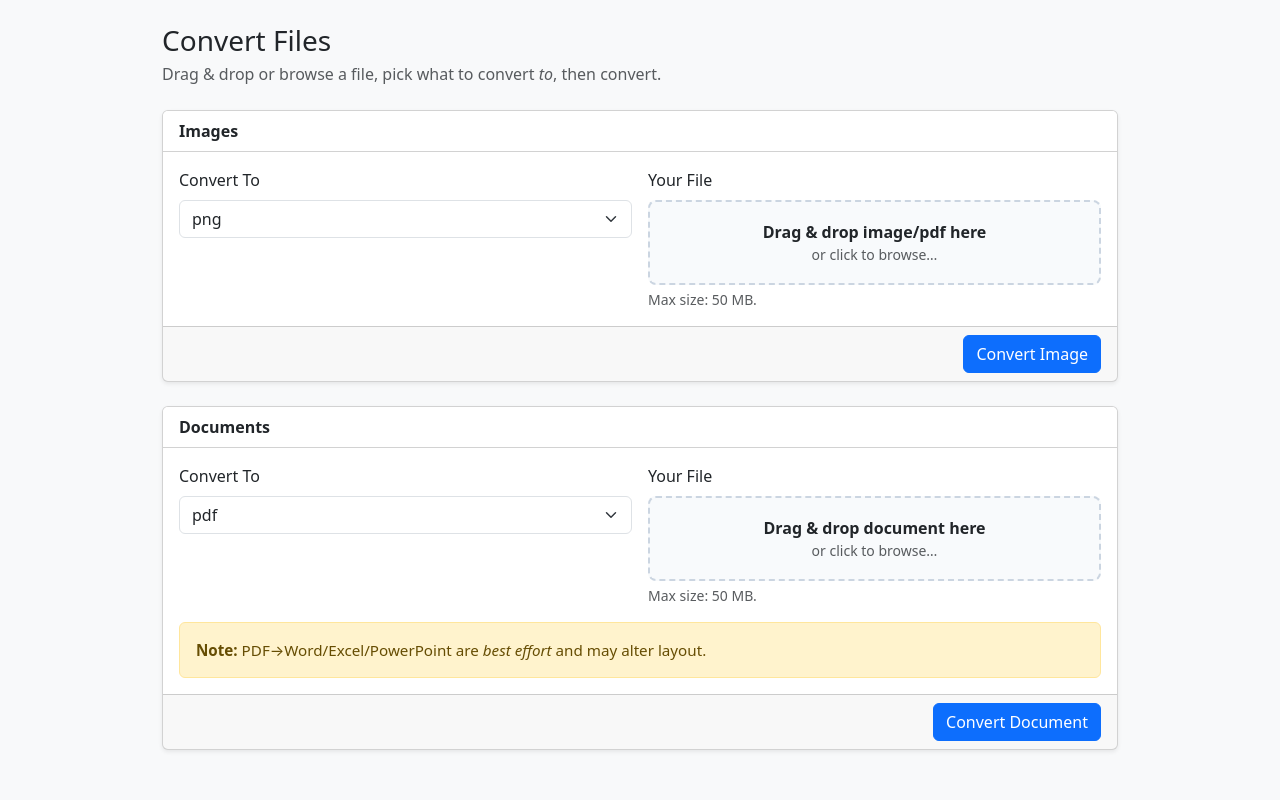
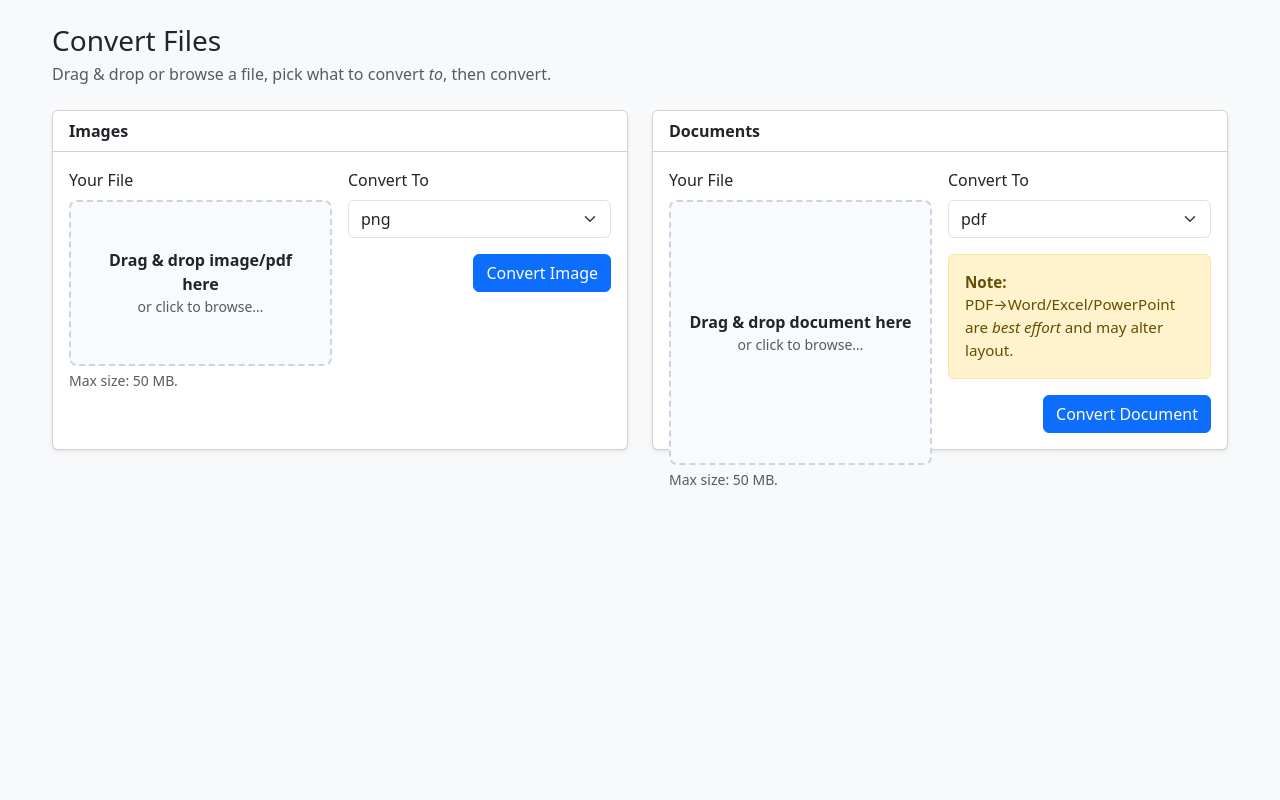
Before and after one commit to tre1322/convert-files, a FastAPI app: page / in a window 1280 px wide. Run offline with FastAPI, Linux system fonts and the light colour scheme; parts of the project's set-up code (start-up, migrations or seed data) failed here and were passed over.

Commit message:
Stacked side-by-side

```diff
--- a/templates/index.html
+++ b/templates/index.html
@@ -14,11 +14,12 @@
       text-align: center;
       cursor: pointer;
       transition: background .15s, border-color .15s;
+      height: 100%;
+      display: flex;
+      flex-direction: column;
+      justify-content: center;
     }
-    .dropzone.dragover {
-      background: #eef2ff;
-      border-color: #6366f1;
-    }
+    .dropzone.dragover { background: #eef2ff; border-color: #6366f1; }
     .file-chip {
       display: inline-block; padding: .25rem .5rem; border-radius: 999px;
       background: #e2e8f0; font-size: .9rem;
@@ -26,35 +27,22 @@
   </style>
 </head>
 <body class="bg-light">
-  <div class="container py-4" style="max-width: 980px;">
+  <div class="container py-4" style="max-width: 1200px;">
     <header class="mb-4">
       <h1 class="h3 mb-1">Convert Files</h1>
       <p class="text-muted mb-0">Drag & drop or browse a file, pick what to convert <em>to</em>, then convert.</p>
     </header>
 
-    <!-- ========================= IMAGES ========================= -->
-    <form id="imageForm" class="card shadow-sm mb-4">
+    <div class="row g-4">
+      <!-- ========================= IMAGES (LEFT) ========================= -->
+      <div class="col-12 col-lg-6">
+        <form id="imageForm" class="card shadow-sm h-100">
           <div class="card-header bg-white">
             <strong>Images</strong>
           </div>
           <div class="card-body">
-        <div class="row g-3">
-          <!-- Convert To (Images) -->
-          <div class="col-md-6">
-            <label class="form-label">Convert To</label>
-            <select id="imgTo" class="form-select" required>
-              <optgroup label="Images">
-                <option>png</option><option>jpg</option><option>jpeg</option>
-                <option>tif</option><option>tiff</option><option>gif</option>
-                <option>webp</option><option>bmp</option><option>ico</option>
-              </optgroup>
-              <optgroup label="PDF Output">
-                <option>pdf</option> <!-- image → PDF, or PDF → images (ZIP) -->
-              </optgroup>
-            </select>
-          </div>
-
-          <!-- Drop/Browse (Images) -->
+            <div class="row g-3 align-items-stretch">
+              <!-- Drop/Browse (left side) -->
               <div class="col-md-6">
                 <label class="form-label">Your File</label>
                 <div id="imgDrop" class="dropzone">
@@ -65,24 +53,39 @@
                 <input id="imgFile" type="file" class="form-control d-none" />
                 <div class="form-text">Max size: 50 MB.</div>
               </div>
-        </div>
 
-        <!-- Progress -->
+              <!-- Convert To (right side) -->
+              <div class="col-md-6">
+                <label class="form-label">Convert To</label>
+                <select id="imgTo" class="form-select" required>
+                  <optgroup label="Images">
+                    <option>png</option><option>jpg</option><option>jpeg</option>
+                    <option>tif</option><option>tiff</option><option>gif</option>
+                    <option>webp</option><option>bmp</option><option>ico</option>
+                  </optgroup>
+                  <optgroup label="PDF Output">
+                    <option>pdf</option>
+                  </optgroup>
+                </select>
+
+                <!-- Progress (images) -->
                 <div id="imgProgressWrap" class="d-none mt-3">
                   <div class="progress" role="progressbar" aria-label="Image conversion" aria-valuemin="0" aria-valuemax="100">
                     <div id="imgProgressBar" class="progress-bar" style="width: 0%">0%</div>
                   </div>
                   <div id="imgProgressText" class="small text-muted mt-1"></div>
                 </div>
+
+                <div class="d-flex justify-content-end mt-3">
+                  <button class="btn btn-primary" type="submit">Convert Image</button>
                 </div>
-
-      <div class="card-footer d-flex justify-content-end">
-        <button class="btn btn-primary" type="submit">Convert Image</button>
+              </div>
+            </div>
           </div>
         </form>
 
         <!-- Result (Images) -->
-    <section id="imgResult" class="d-none mb-5">
+        <section id="imgResult" class="d-none my-3">
           <div class="d-flex flex-wrap align-items-center gap-2">
             <a id="imgDownloadLink" class="btn btn-success" download>Download</a>
             <button id="imgCopyBtn" class="btn btn-outline-secondary d-none">Copy image to clipboard</button>
@@ -90,26 +93,18 @@
           <div class="mt-3">
             <img id="imgPreview" class="img-fluid d-none" alt="Preview" />
           </div>
-      <hr class="my-4"/>
         </section>
+      </div>
 
-    <!-- ========================= DOCUMENTS ========================= -->
-    <form id="docForm" class="card shadow-sm">
+      <!-- ========================= DOCUMENTS (RIGHT) ========================= -->
+      <div class="col-12 col-lg-6">
+        <form id="docForm" class="card shadow-sm h-100">
           <div class="card-header bg-white">
             <strong>Documents</strong>
           </div>
           <div class="card-body">
-        <div class="row g-3">
-          <!-- Convert To (Docs) -->
-          <div class="col-md-6">
-            <label class="form-label">Convert To</label>
-            <select id="docTo" class="form-select" required>
-              <option>pdf</option><option>word</option><option>excel</option>
-              <option>powerpoint</option><option>text</option>
-            </select>
-          </div>
-
-          <!-- Drop/Browse (Docs) -->
+            <div class="row g-3 align-items-stretch">
+              <!-- Drop/Browse (left side) -->
               <div class="col-md-6">
                 <label class="form-label">Your File</label>
                 <div id="docDrop" class="dropzone">
@@ -120,9 +115,16 @@
                 <input id="docFile" type="file" class="form-control d-none" />
                 <div class="form-text">Max size: 50 MB.</div>
               </div>
-        </div>
 
-        <!-- Progress -->
+              <!-- Convert To (right side) -->
+              <div class="col-md-6">
+                <label class="form-label">Convert To</label>
+                <select id="docTo" class="form-select" required>
+                  <option>pdf</option><option>word</option><option>excel</option>
+                  <option>powerpoint</option><option>text</option>
+                </select>
+
+                <!-- Progress (docs) -->
                 <div id="docProgressWrap" class="d-none mt-3">
                   <div class="progress" role="progressbar" aria-label="Document conversion" aria-valuemin="0" aria-valuemax="100">
                     <div id="docProgressBar" class="progress-bar" style="width: 0%">0%</div>
@@ -130,24 +132,27 @@
                   <div id="docProgressText" class="small text-muted mt-1"></div>
                 </div>
 
-        <!-- Disclaimer -->
                 <div class="alert alert-warning mt-3 mb-0" role="alert" style="font-size:0.95rem">
                   <strong>Note:</strong> PDF→Word/Excel/PowerPoint are <em>best effort</em> and may alter layout.
                 </div>
+
+                <div class="d-flex justify-content-end mt-3">
+                  <button class="btn btn-primary" type="submit">Convert Document</button>
                 </div>
-
-      <div class="card-footer d-flex justify-content-end">
-        <button class="btn btn-primary" type="submit">Convert Document</button>
+              </div>
+            </div>
           </div>
         </form>
 
         <!-- Result (Docs) -->
-    <section id="docResult" class="d-none my-4">
+        <section id="docResult" class="d-none my-3">
           <div class="d-flex flex-wrap align-items-center gap-2">
             <a id="docDownloadLink" class="btn btn-success" download>Download</a>
           </div>
         </section>
       </div>
+    </div>
+  </div>
 
   <script src="/static/app.js"></script>
 </body>
```
Lines whose indentation alone changed are shown as unchanged.
